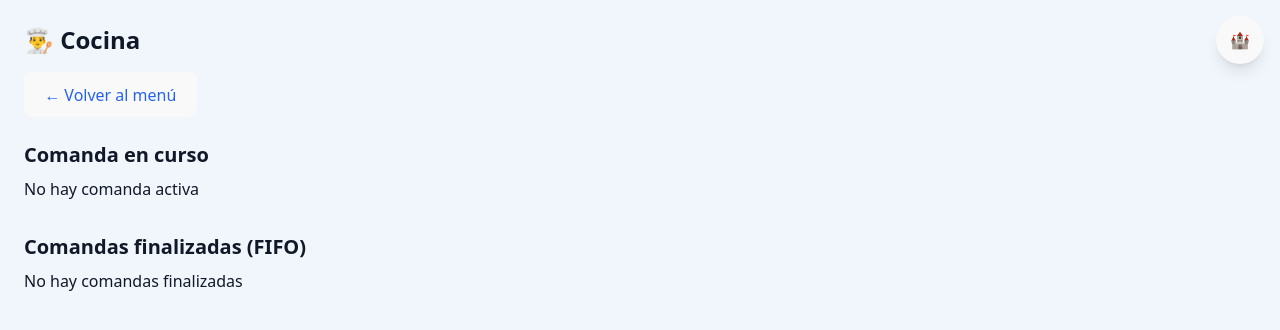
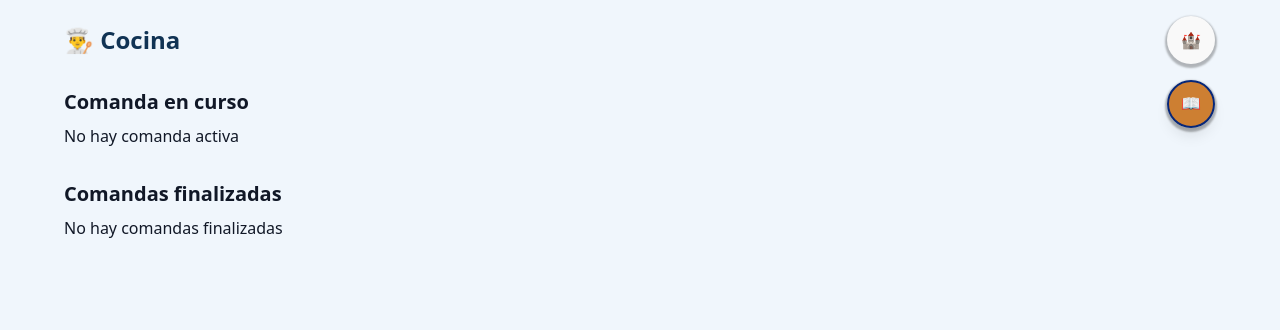
Before and after one commit to topidev/cafe-magico-hogwarts, a React (Vite) app: page /cocina in a window 1280 px wide. Shown: the top 330 px of the page. Built offline with nearby package versions, Linux system fonts and the light colour scheme.

Commit message:
Refactor routing in App component; update MenuPage to remove finalizarComanda and adjust layout; enhance CocinaPage with color theming and floating buttons; add new CSS classes for borders and buttons in index.css; update Tailwind CSS configuration for additional colors

```diff
--- a/src/App.tsx
+++ b/src/App.tsx
@@ -24,7 +24,8 @@ const App: React.FC = () => {
       <BrowserRouter>
         <Routes>
           <Route path="/" element={<MenuPage />} />
-          <Route path="/menu" element={MenuPageSuspense()} />
+          {/* <Route path="/menu" element={MenuPageSuspense()} /> */}
+          <Route path="/menu" element={<MenuPage/>} />
           <Route path="/cocina" element={<CocinaPage />} />
         </Routes>
       </BrowserRouter>
--- a/src/components/SelectorCasa.tsx
+++ b/src/components/SelectorCasa.tsx
@@ -14,10 +14,10 @@ const SelectorCasa: React.FC = () => {
     ]
 
     return (
-        <div className='fixed top-4 right-4 z-50'>
+        <div className='fixed top-4 right-6 z-50 lg:right-[20px] xl:right-[65px] 2xl:right-[200px]'>
             <button
                 onClick={()=> setOpen(!open)}
-                className="w-12 h-12 ml-auto rounded-full bg-black text-white flex items-center justify-center shadow-lg hover:scale-110 transition"
+                className="floating-buttons w-12 h-12 ml-auto rounded-full bg-black text-white flex items-center justify-center shadow-l hover:scale-105 transition"
                 title="Cambiar casa"
             >
                 🏰
--- a/src/index.css
+++ b/src/index.css
@@ -74,3 +74,49 @@ button:focus-visible {
     background-color: #f9f9f9;
   }
 }
+
+
+.border-board {
+  position:relative;
+  &:before, &:after {
+    top:-10px;
+    left:-5px;
+    width:1px;
+    height:10px;
+    content:'';
+    position:absolute;
+    transform:rotate(-45deg);
+    background-color:#fa9b64;
+  }
+  &:after {
+    top:auto;
+    bottom:-10px;
+    transform:rotate(45deg);
+  }
+}
+
+.board-border {
+  position:relative;
+  &:before, &:after {
+    top:0;
+    width:1px;
+    right:5px;
+    height:10px;
+    content:'';
+    z-index:2;
+    position:absolute;
+    transform:rotate(45deg);
+    background-color:#fa9b64;
+  }
+  &:after {
+    top:auto;
+    bottom:0px;
+    transform:rotate(-45deg);
+  }
+}
+
+
+.floating-buttons {
+  border-radius:50%;
+  box-shadow: 0px 2px 2px 2px rgba(0, 0, 0, 0.27);
+}
--- a/src/pages/CocinaPage.tsx
+++ b/src/pages/CocinaPage.tsx
@@ -3,21 +3,55 @@ import React from 'react';
 import { useNavigate } from 'react-router-dom';
 import { useComanda } from '../context/hooks/useComanda';
 import Layout from '../components/Layout';
+import { useTheme } from '../context/hooks/useTheme';
 
 const CocinaPage: React.FC = () => {
-  const { comandaActual, comandasFinalizadas, limpiarComandasFinalizadas } = useComanda();
+  const { comandaActual, comandasFinalizadas, finalizarComanda, limpiarComandasFinalizadas } = useComanda();
+  const { casaActual } = useTheme()
   const navigate = useNavigate();
+
+    // Colores por casa
+  const getPrimaryColor = () => {
+    switch (casaActual) {
+      case 'gryffindor': return 'gryffindor';
+      case 'slytherin': return 'slytherin';
+      case 'ravenclaw': return 'ravenclaw';
+      case 'hufflepuff': return 'hufflepuff';
+      default: return 'ravenclaw';
+    }
+  };
+
+  const getSecondaryColor = () => {
+    switch (casaActual) {
+      case 'gryffindor': return 'scarlet';
+      case 'slytherin': return 'silver';
+      case 'ravenclaw': return 'bronze';
+      case 'hufflepuff': return 'black';
+      default: return 'bronze';
+    }
+  };
+
+
+  const primary = getPrimaryColor()
+  const secondary = getSecondaryColor()
 
   return (
     <Layout>
-      <h1 className="text-2xl text-gray-900 font-bold mb-4">👨‍🍳 Cocina</h1>
 
+		{/* Botón para volver al menú */}
+		<div className="floating-buttons fixed z-10 top-20 right-6 flex lg:right-[20px] xl:right-[65px] 2xl:right-[200px]">
 			<button
 			onClick={() => navigate('/menu')}
-        className="mb-6 text-blue-600"
+			title='Ver Menú'
+			className={`flex justify-center items-center w-12 h-12 bg-${secondary}-500 hover:bg-${secondary}-600 text-white font-hogwarts rounded-full shadow-lg border-2 border-${primary}-500 transition transform hover:scale-105`}
 			>
-        ← Volver al menú
+			📖
 			</button>
+		</div>
+
+		{/* Ordenes/Comandas */}
+		<div className={` max-w-6xl mx-auto space-y-8`}>
+      	<h1 className={`text-2xl text-${primary}-800 font-bold mb-4`}>👨‍🍳 Cocina</h1>
 
       	{/* Comanda en curso */}
 			<div className="text-gray-900 mb-8">
@@ -25,19 +59,29 @@ const CocinaPage: React.FC = () => {
 			{comandaActual.length === 0 ? (
 				<p>No hay comanda activa</p>
 			) : (
-          <div className="border p-4 rounded bg-yellow-50">
+				/* Pizarron */
+				<div className='board-border'>
+					<div className={`border-orange-300 border-[10px] border-board p-6 bg-${primary}-500`}>
 						{comandaActual.map(item => (
-              <div className='text-gray-900' key={item.id}>
+						<div className={`text-${secondary}-100 mb-2`} key={item.id}>
 							{item.nombre} ×{item.cantidad}
 						</div>
 						))}
+						<br />
+						<button
+							onClick={() => finalizarComanda()}
+							className={`text-${secondary}-100 border-2 bg-${primary}-500 border-${secondary}-500`}
+						>
+							Finalizar ✔
+						</button>
+					</div>
 				</div>
 			)}
 			</div>
 
 			{/* Comandas finalizadas */}
 			<div className='text-gray-900'>
-        <h2 className="text-xl font-semibold mb-2">Comandas finalizadas (FIFO)</h2>
+				<h2 className="text-xl font-semibold mb-2">Comandas finalizadas</h2>
 				{comandasFinalizadas.length === 0 ? (
 					<p>No hay comandas finalizadas</p>
 				) : (
@@ -61,6 +105,7 @@ const CocinaPage: React.FC = () => {
 					</div>
 				)}
 			</div>
+		</div>
     </Layout>
   );
 };
--- a/src/pages/MenuPage.tsx
+++ b/src/pages/MenuPage.tsx
@@ -9,7 +9,7 @@ import Layout from '../components/Layout';
 const MenuPage: React.FC = () => {
   const navigate = useNavigate();
   const { casaActual } = useTheme();
-  const { comandaActual, agregarAComanda, finalizarComanda, cancelarComanda } = useComanda()
+  const { comandaActual, agregarAComanda, cancelarComanda } = useComanda()
 
   const productsByCategory: Record<string, typeof menu> = {}
 
@@ -63,7 +63,7 @@ const MenuPage: React.FC = () => {
       </div>
 
       {/* Menú por categorías */}
-      <div className={` max-w-3xl mx-auto space-y-8 ${comandaActual.length > 0 ? 'pb-[200px] md:pb-[300px]' : ''}`}>
+      <div className={` max-w-6xl mx-auto space-y-8 ${comandaActual.length > 0 ? 'pb-[200px] md:pb-[300px]' : ''}`}>
         {Object.entries(productsByCategory).map(([categoria, productos]) => (
           <div
             key={categoria}
@@ -142,10 +142,10 @@ const MenuPage: React.FC = () => {
 
             <div className="mt-3 flex gap-2">
               <button
-                onClick={finalizarComanda}
+                onClick={() => navigate('/cocina')}
                 className={`flex-1 py-2 bg-${primary}-500 hover:bg-${primary}-600 text-white font-hogwarts rounded shadow transition`}
               >
-                🧑‍🍳 Enviar a cocina
+                Ir a cocina
               </button>
             </div>
           </div>
@@ -153,18 +153,13 @@ const MenuPage: React.FC = () => {
       )}
 
       {/* Botones fijos en la parte inferior */}
-      <div className="fixed bottom-6 left-1/2 transform -translate-x-1/2 flex flex-col sm:flex-row gap-3">
-        <button
-          onClick={() => navigate('/ordenar')}
-          className={`px-6 py-3 bg-${primary}-500 hover:bg-${primary}-600 text-white font-hogwarts rounded-full shadow-lg border-2 border-${secondary}-500 transition transform hover:scale-105`}
-        >
-          🧑‍🍳 Ordenar (Mesero)
-        </button>
+      <div className="floating-buttons fixed z-10 top-20 right-6 flex lg:right-[20px] xl:right-[65px] 2xl:right-[200px]">
         <button
           onClick={() => navigate('/cocina')}
-          className={`px-6 py-3 bg-${secondary}-500 hover:bg-${secondary}-600 text-white font-hogwarts rounded-full shadow-lg border-2 border-${primary}-500 transition transform hover:scale-105`}
+          className={`flex justify-center items-center w-12 h-12 bg-${secondary}-500 hover:bg-${secondary}-600 text-white font-hogwarts rounded-full shadow-lg border-2 border-${primary}-500 transition transform hover:scale-105`}
+			 title='Ir a Cocina'
         >
-          👨‍🍳 Cocina
+          👨‍🍳
         </button>
       </div>
     </Layout>
--- a/tailwind.config.cjs
+++ b/tailwind.config.cjs
@@ -23,17 +23,19 @@ module.exports = {
 
     // ===== FONDOS SECUNDARIOS (tarjetas, descripciones) =====
     'bg-gryffindor-50', 'bg-gryffindor-100', 'bg-gryffindor-200',
-    'bg-slytherin-50', 'bg-slytherin-100', 'bg-slytherin-200',
+    'bg-slytherin-50', 'bg-slytherin-100', 'bg-slytherin-200', 'bg-gryffindor-600',
     'bg-ravenclaw-50', 'bg-ravenclaw-100', 'bg-ravenclaw-200',
     'bg-hufflepuff-50', 'bg-hufflepuff-100', 'bg-hufflepuff-200',
 
     // ===== COLORES SECUNDARIOS (dorado, plata, bronce, negro) =====
-    'text-gryffindor-500','text-gryffindor-600', 'text-silver-400', 'text-bronze-500', 'text-black-500', 'text-bronze-800',
+    'text-bronze-100',
+    'text-gryffindor-500','text-gryffindor-600', 'text-silver-400', 'text-bronze-500', 'text-silver-100','text-black-500', 'text-bronze-800', 'text-silver-50', 'text-silver-500', 'text-silver-700', 'text-scarlet-100',
     'bg-gryffindor-500', 'bg-silver-400', 'bg-bronze-500', 'bg-black-500',
     'border-gryffindor-200', 'border-silver-200', 'border-bronze-200', 'border-black-200',
 
     // ===== BORDES =====
-    'border-scarlet-500', 'border-slytherin-500', 'border-ravenclaw-500', 'border-hufflepuff-500', 'border-bronze-500', 'border-black-500', 'border-silver-500',
+    'border-bronze-100',
+    'border-scarlet-500', 'border-scarlet-400', 'border-slytherin-500', 'border-ravenclaw-500', 'border-hufflepuff-500', 'border-bronze-500', 'border-black-500', 'border-silver-500',
     'border-gryffindor-200', 'border-slytherin-00', 'border-ravenclaw-200', 'border-hufflepuff-200',
     'ring-scarlet-500', 'ring-slytherin-500', 'ring-ravenclaw-500', 'ring-hufflepuff-500',
 
@@ -46,20 +48,21 @@ module.exports = {
         // Gryffindor: Rojo y dorado
         gryffindor: {
           50: '#fdf6f0',
-          100: '#f9e8d5',
+          100: '#c74040',
           200: '#f0d4ab',
           300: '#e6b97a',
           400: '#d99c4f',
-          500: '#c57a30',
-          600: '#a65e1f',
-          700: '#7f471a',
+          500: '#bb0000',
+          600: '#990000',
+          700: '#7a0000',
           800: '#5c3517',
           900: '#3b210f',
         },
         scarlet: {
-          500: '#bb0000',
-          600: '#990000',
-          700: '#7a0000',
+          100: '#f9e8d5',
+          500: '#c57a30',
+          600: '#a65e1f',
+          700: '#7f471a',
         },
         // Slytherin: Verde y plata
         slytherin: {
@@ -100,6 +103,7 @@ module.exports = {
           900: '#0b2237',
         },
         bronze: {
+          100: '#c99057',
           500: '#cd7f32',
           600: '#b5651d',
         },
```
Lines whose indentation alone changed are shown as unchanged.
